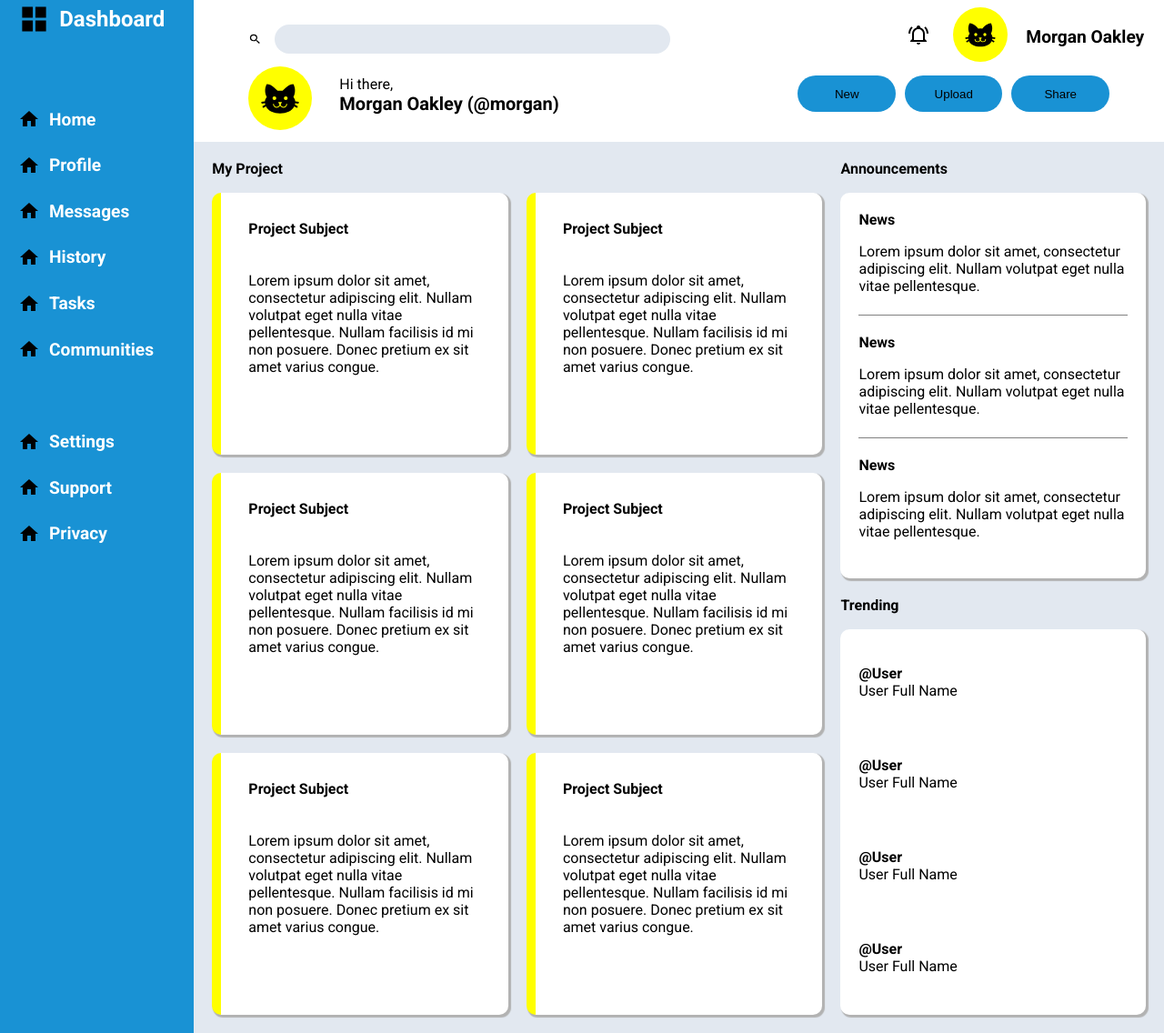
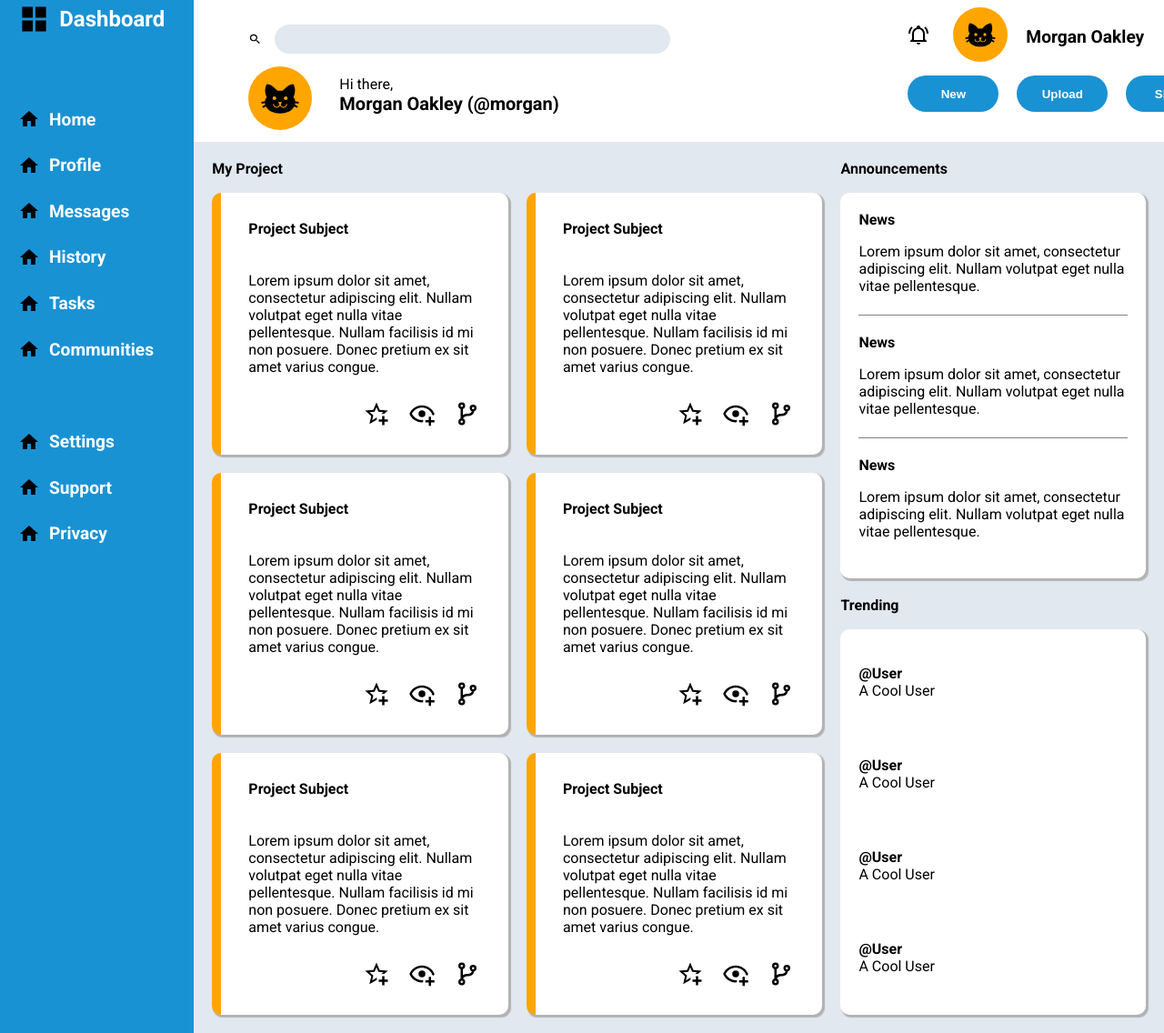
Before and after one commit to eldonaukh/odin-admin-dashboard, a plain HTML site: page index.html in a window 1280 px wide. Shown: the part 7-1143 px from the top of the page at 91% size. Drawn offline with Linux system fonts and the light colour scheme.

Commit message:
Add action image to card

```diff
--- a/index.html
+++ b/index.html
@@ -61,7 +61,11 @@
                 volutpat eget nulla vitae pellentesque. Nullam facilisis id mi
                 non posuere. Donec pretium ex sit amet varius congue.
               </div>
-              <div class="actions"></div>
+              <div class="actions">
+                <img src="./assets/star-plus-outline.svg" alt="star">
+                <img src="./assets/eye-plus-outline.svg" alt="watch">
+                <img src="./assets/source-branch.svg" alt="share">
+              </div>
             </div>
             <div class="card">
               <div class="subject">Project Subject</div>
@@ -70,7 +74,11 @@
                 volutpat eget nulla vitae pellentesque. Nullam facilisis id mi
                 non posuere. Donec pretium ex sit amet varius congue.
               </div>
-              <div class="actions"></div>
+              <div class="actions">
+                <img src="./assets/star-plus-outline.svg" alt="star">
+                <img src="./assets/eye-plus-outline.svg" alt="watch">
+                <img src="./assets/source-branch.svg" alt="share">
+              </div>
             </div>
             <div class="card">
               <div class="subject">Project Subject</div>
@@ -79,7 +87,11 @@
                 volutpat eget nulla vitae pellentesque. Nullam facilisis id mi
                 non posuere. Donec pretium ex sit amet varius congue.
               </div>
-              <div class="actions"></div>
+              <div class="actions">
+                <img src="./assets/star-plus-outline.svg" alt="star">
+                <img src="./assets/eye-plus-outline.svg" alt="watch">
+                <img src="./assets/source-branch.svg" alt="share">
+              </div>
             </div>
             <div class="card">
               <div class="subject">Project Subject</div>
@@ -88,7 +100,11 @@
                 volutpat eget nulla vitae pellentesque. Nullam facilisis id mi
                 non posuere. Donec pretium ex sit amet varius congue.
               </div>
-              <div class="actions"></div>
+              <div class="actions">
+                <img src="./assets/star-plus-outline.svg" alt="star">
+                <img src="./assets/eye-plus-outline.svg" alt="watch">
+                <img src="./assets/source-branch.svg" alt="share">
+              </div>
             </div>
             <div class="card">
               <div class="subject">Project Subject</div>
@@ -97,7 +113,11 @@
                 volutpat eget nulla vitae pellentesque. Nullam facilisis id mi
                 non posuere. Donec pretium ex sit amet varius congue.
               </div>
-              <div class="actions"></div>
+              <div class="actions">
+                <img src="./assets/star-plus-outline.svg" alt="star">
+                <img src="./assets/eye-plus-outline.svg" alt="watch">
+                <img src="./assets/source-branch.svg" alt="share">
+              </div>
             </div>
             <div class="card">
               <div class="subject">Project Subject</div>
@@ -106,7 +126,11 @@
                 volutpat eget nulla vitae pellentesque. Nullam facilisis id mi
                 non posuere. Donec pretium ex sit amet varius congue.
               </div>
-              <div class="actions"></div>
+              <div class="actions">
+                <img src="./assets/star-plus-outline.svg" alt="star">
+                <img src="./assets/eye-plus-outline.svg" alt="watch">
+                <img src="./assets/source-branch.svg" alt="share">
+              </div>
             </div>
           </div>
           <div class="title" id="title-news">Announcements</div>
@@ -138,22 +162,22 @@
             <div class="user">
               <img src="" alt="" />
               <div class="username">@User</div>
-              <div class="user-fullname">User Full Name</div>
+              <div class="user-fullname">A Cool User</div>
             </div>
             <div class="user">
               <img src="" alt="" />
               <div class="username">@User</div>
-              <div class="user-fullname">User Full Name</div>
+              <div class="user-fullname">A Cool User</div>
             </div>
             <div class="user">
               <img src="" alt="" />
               <div class="username">@User</div>
-              <div class="user-fullname">User Full Name</div>
+              <div class="user-fullname">A Cool User</div>
             </div>
             <div class="user">
               <img src="" alt="" />
               <div class="username">@User</div>
-              <div class="user-fullname">User Full Name</div>
+              <div class="user-fullname">A Cool User</div>
             </div>
           </div>
         </div>
--- a/stylesheet.css
+++ b/stylesheet.css
@@ -109,7 +109,7 @@ body {
 #profile-icon img {
   width: 50%;
   padding: 10px;
-  background-color: yellow;
+  background-color: orange;
   border-radius: 50%;
   /* margin-top: -15px; */
 }
@@ -130,7 +130,7 @@ body {
 .greeting img {
   width: 50%;
   padding: 10px;
-  background-color: yellow;
+  background-color: orange;
   border-radius: 50%;
   margin-top: -10px;
 }
@@ -150,10 +150,10 @@ body {
 }
 
 .top-bar .actions {
-  grid-column: -4 / -1;
+  grid-column: -3 / -1;
   display: grid;
-  grid-template-columns: 1fr 1fr 1fr;
-  gap: 10px;
+  grid-template-columns: repeat(3, 100px);
+  gap: 20px;
 }
 
 .top-bar .actions button {
@@ -161,6 +161,8 @@ body {
   padding: 5px;
   border-radius: 50px;
   border: none;
+  color: white;
+  font-weight: bold;
 }
 
 .main-content {
@@ -183,7 +185,7 @@ body {
   padding: 30px;
   background-color: white;
   border-radius: 10px;
-  border-left: 10px solid yellow;
+  border-left: 10px solid orange;
   box-shadow: 2px 2px 1px 1px #b2b2b2;
   display: grid;
   grid-template-columns: 1fr 1fr;
@@ -200,6 +202,15 @@ body {
 
 .card .actions {
   grid-area: 3 / 2 / 4 / 3;
+  display: grid;
+  grid-template-columns: repeat(3, 1fr);
+  gap: 20px;
+}
+
+.actions img {
+  width: 30px;
+  justify-self: center;
+  align-self: end;
 }
 
 .news,
```
Also changed, not shown: assets/eye-plus-outline.svg (added), assets/source-branch.svg (added), assets/star-plus-outline.svg (added).
